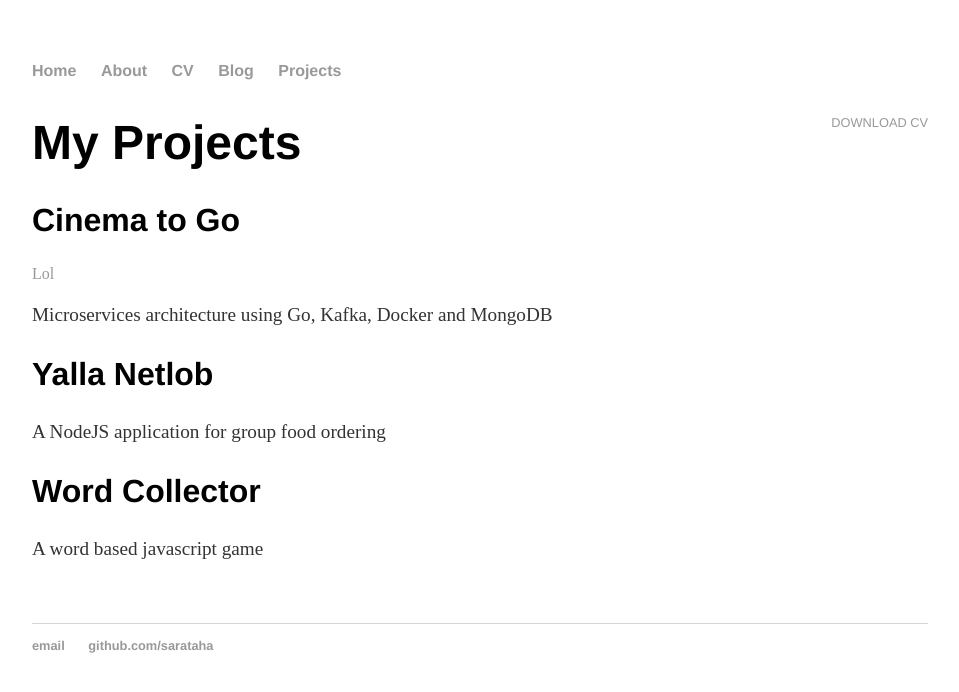
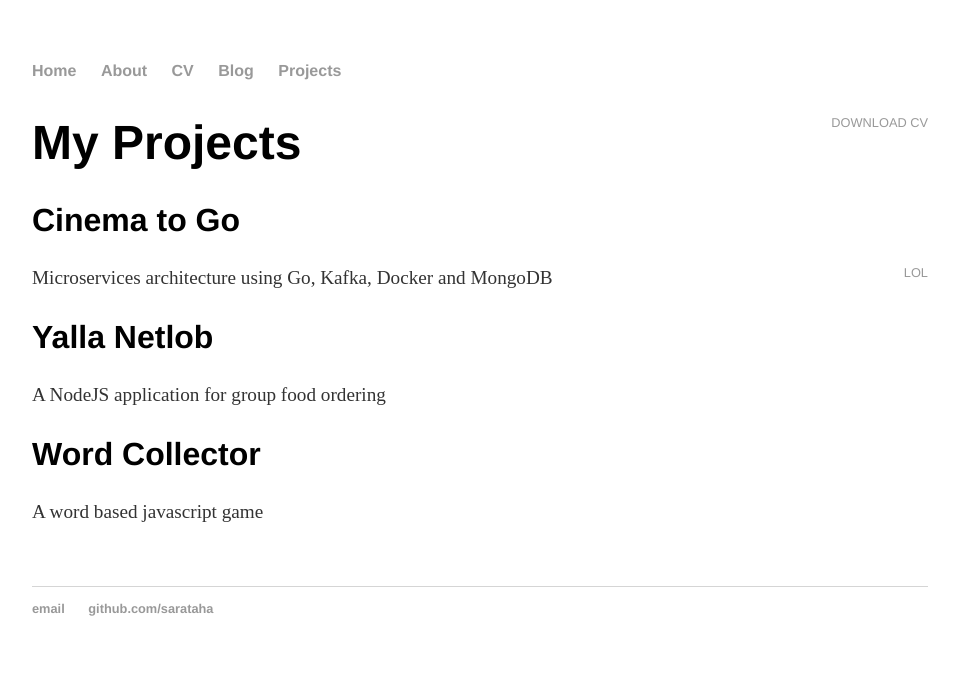
Before and after one commit to sarataha/sarataha.github.io, a Jekyll site: the page built from projects/index.html, in a window 1280 px wide. Shown: the top 692 px of the page, without its empty margins (160-1119 px from the left). Built offline with Jekyll 4.4.1, drawn with Linux system fonts in a browser that asks for light colours.

Commit message:
fix links to projects

```diff
--- a/projects/index.html
+++ b/projects/index.html
@@ -8,7 +8,7 @@
 					<h1>My Projects</h1>
 
 					<h2>Cinema to Go</h2>
-					<a href="https://github.com/sarataha/cinema-to-go" class="project">Lol</a>
+					<a href="https://github.com/sarataha/cinema-to-go" class="download">Lol</a>
 					<p>Microservices architecture using Go, Kafka, Docker and MongoDB</p>
 
 					<h2>Yalla Netlob</h2>
```
